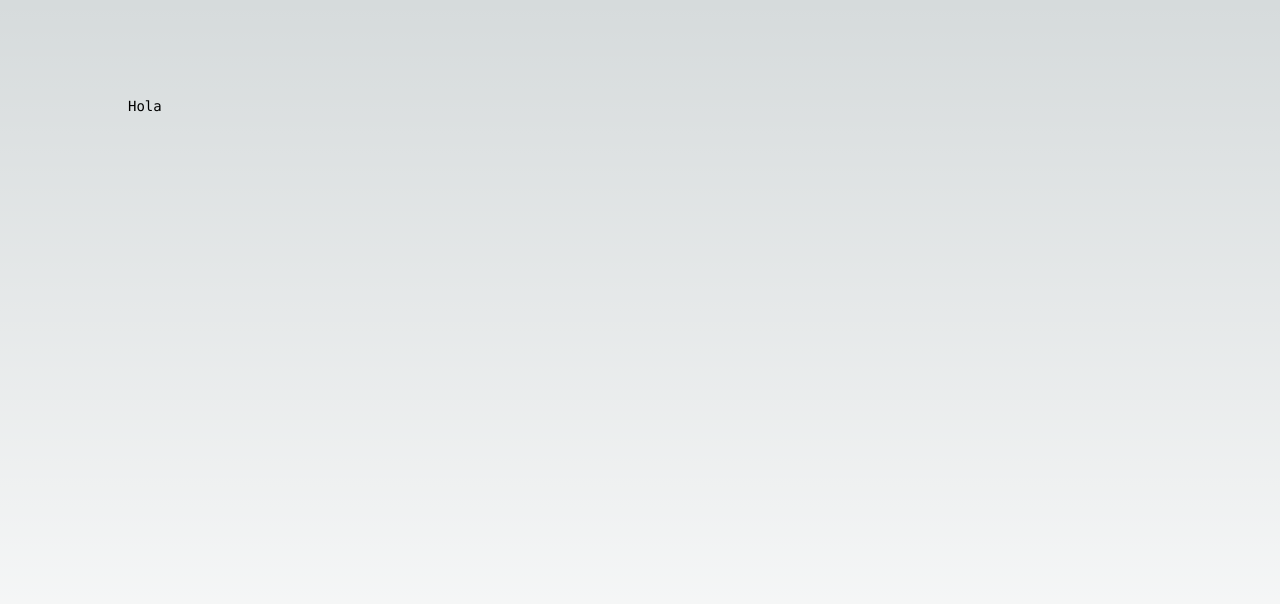
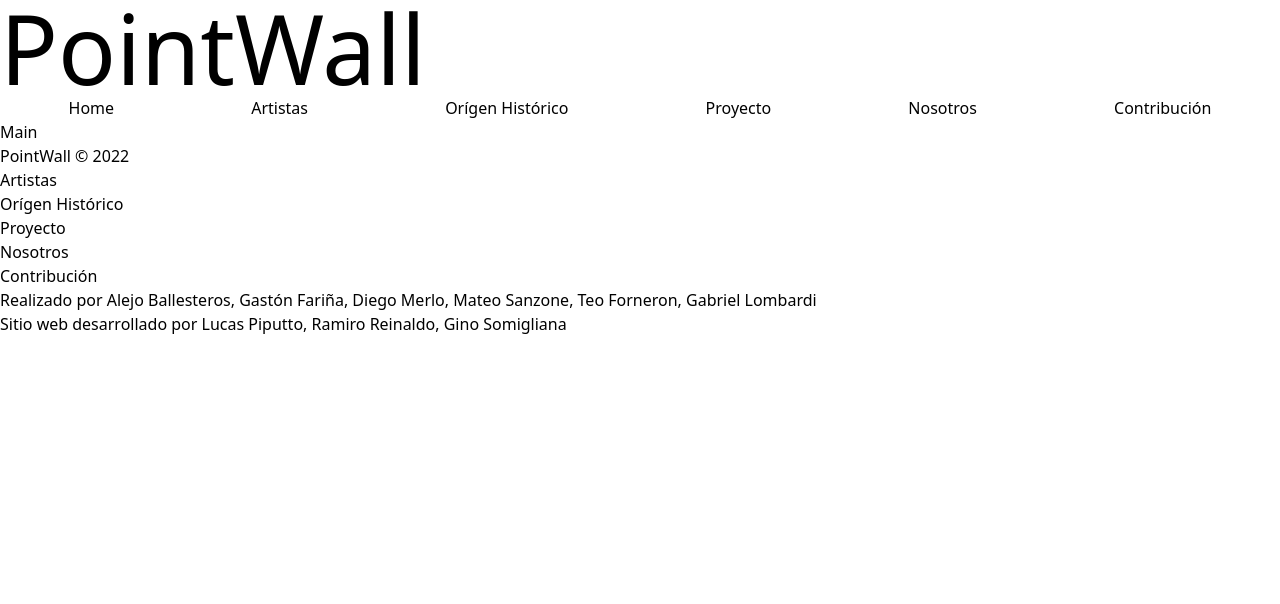
Before and after one commit to PointWall/pointwall, a Next.js app: page / in a window 1280 px wide. Shown: the top 604 px of the page. Built offline with nearby package versions, Linux system fonts and the light colour scheme.

Commit message:
Create first components and pages

```diff
--- a/components/Footer.tsx
+++ b/components/Footer.tsx
@@ -1,3 +1,56 @@
-export default function Footer () {
-  return (<footer>footer</footer>)
+// components
+import Link from 'next/link'
+
+const LINKS = [
+  {
+    name: 'Artistas',
+    url: '/artistas',
+    footerBg: 'red'
+  },
+  {
+    name: 'Orígen Histórico',
+    url: '/origen',
+    footerBg: 'orange'
+  },
+  {
+    name: 'Proyecto',
+    url: '/proyecto',
+    footerBg: 'yellow'
+  },
+  {
+    name: 'Nosotros',
+    url: '/nosotros',
+    footerBg: 'green'
+  },
+  {
+    name: 'Contribución',
+    url: '/contribucion',
+    footerBg: 'pink'
+  }
+]
+
+export default function Footer (): JSX.Element {
+  return (
+    <footer>
+      <div>
+        <div>
+          <p>PointWall © 2022</p>
+        </div>
+        <div>
+          <ul>
+            {LINKS.map((link) => (
+              <li key={link.url}>
+                <Link href={link.url}>{link.name}</Link>
+              </li>
+            ))}
+          </ul>
+        </div>
+      </div>
+      <p>
+        Realizado por Alejo Ballesteros, Gastón Fariña, Diego Merlo, Mateo Sanzone,
+        Teo Forneron, Gabriel Lombardi
+      </p>
+      <p>Sitio web desarrollado por Lucas Piputto, Ramiro Reinaldo, Gino Somigliana</p>
+    </footer>
+  )
 }
--- /dev/null
+++ b/components/Header.tsx
@@ -0,0 +1,66 @@
+import Link from 'next/link'
+
+interface ColorVariant {
+  [key: string]: string
+}
+
+const LINKS = [
+  {
+    name: 'Home',
+    url: '/',
+    color: 'red'
+  },
+  {
+    name: 'Artistas',
+    url: '/artistas',
+    color: 'orange'
+  },
+  {
+    name: 'Orígen Histórico',
+    url: '/origen',
+    color: 'yellow'
+  },
+  {
+    name: 'Proyecto',
+    url: '/proyecto',
+    color: 'green'
+  },
+  {
+    name: 'Nosotros',
+    url: '/nosotros',
+    color: 'sky'
+  },
+  {
+    name: 'Contribución',
+    url: '/contribucion',
+    color: 'pink'
+  }
+]
+
+export default function Header (): JSX.Element {
+  const colorVariants: ColorVariant = {
+    red: 'hover:text-red-500 after:bg-red-500',
+    orange: 'hover:text-orange-500 after:bg-orange-500',
+    yellow: 'hover:text-yellow-500 after:bg-yellow-500',
+    green: 'hover:text-green-500 after:bg-green-500',
+    sky: 'hover:text-sky-500 after:bg-sky-500',
+    pink: 'hover:text-pink-500 after:bg-pink-500'
+  }
+
+  return (
+    <header>
+      <h1 className='text-8xl'>PointWall</h1>
+      <nav>
+        <ul className='flex justify-around w-full'>
+          {LINKS.map((link) => (
+            <li key={link.name}>
+              <Link href={link.url} className={`nav-link ${colorVariants[link.color]} transition`}>
+                {link.name}
+              </Link>
+            </li>
+          ))}
+        </ul>
+      </nav>
+    </header>
+  )
+}
--- a/pages/_app.tsx
+++ b/pages/_app.tsx
@@ -1,6 +1,6 @@
 import '@/styles/globals.css'
-import type { AppProps } from 'next/app'
+import type { AppProps } from 'next/app' // eslint-disable-line
 
-export default function App({ Component, pageProps }: AppProps) {
+export default function App ({ Component, pageProps }: AppProps): JSX.Element {
   return <Component {...pageProps} />
 }
--- a/pages/_document.tsx
+++ b/pages/_document.tsx
@@ -1,8 +1,8 @@
 import { Html, Head, Main, NextScript } from 'next/document'
 
-export default function Document() {
+export default function Document (): JSX.Element {
   return (
-    <Html lang="en">
+    <Html lang='es'>
       <Head />
       <body>
         <Main />
--- /dev/null
+++ b/pages/artistas.tsx
@@ -0,0 +1,3 @@
+export default function Page (): JSX.Element {
+  return (<div>Artistas</div>)
+}
--- /dev/null
+++ b/pages/contribucion.tsx
@@ -0,0 +1,3 @@
+export default function Page (): JSX.Element {
+  return (<div>Contribución</div>)
+}
--- a/pages/index.tsx
+++ b/pages/index.tsx
@@ -1,14 +1,21 @@
 // import Image from 'next/image'
 // import { Inter } from 'next/font/google'
+import Footer from '@/components/Footer'
+import Header from '@/components/Header'
+import React from 'react'
 
 // const inter = Inter({ subsets: ['latin'] })
 
-export default function Home () {
+export default function Home (): JSX.Element {
   return (
-    <main className='flex min-h-screen flex-col items-center justify-between p-24'>
-      <div className='z-10 w-full max-w-5xl items-center justify-between font-mono text-sm lg:flex'>
-        Hola
+    <>
+      <div className='selection:bg-black selection:text-white'>
+        <Header />
+        <main className=''>
+          <p>Main</p>
+        </main>
+        <Footer />
       </div>
-    </main>
+    </>
   )
 }
--- /dev/null
+++ b/pages/nosotros.tsx
@@ -0,0 +1,3 @@
+export default function Page (): JSX.Element {
+  return (<div>Nosotros</div>)
+}
--- /dev/null
+++ b/pages/origen.tsx
@@ -0,0 +1,3 @@
+export default function Page (): JSX.Element {
+  return (<div>Origen</div>)
+}
--- /dev/null
+++ b/pages/proyecto.tsx
@@ -0,0 +1,3 @@
+export default function Page (): JSX.Element {
+  return (<div>Proyecto</div>)
+}
--- a/styles/globals.css
+++ b/styles/globals.css
@@ -6,22 +6,64 @@
   --foreground-rgb: 0, 0, 0;
   --background-start-rgb: 214, 219, 220;
   --background-end-rgb: 255, 255, 255;
+  --selection-background: 255, 255, 255;
+  --selection-foreground: 0, 0, 0;
 }
 
-@media (prefers-color-scheme: dark) {
+/* @media (prefers-color-scheme: dark) {
   :root {
     --foreground-rgb: 255, 255, 255;
     --background-start-rgb: 0, 0, 0;
     --background-end-rgb: 0, 0, 0;
   }
-}
+} */
 
 body {
   color: rgb(var(--foreground-rgb));
-  background: linear-gradient(
-      to bottom,
-      transparent,
-      rgb(var(--background-end-rgb))
-    )
-    rgb(var(--background-start-rgb));
+  background: linear-gradient(var(--background-end-rgb));
 }
+
+/* ::selection {
+  color: var(--selection-foreground);
+  background: var(--selection-background);
+} */
+
+.nav-link {
+  position: relative;
+}
+
+.nav-link::after {
+  content: '';
+  position: absolute;
+  width: 0%;
+  height: 3px;
+  background-color: black;
+  bottom: 0;
+  left: 50%;
+  translate: -50%;
+  transition: width ease .3s;
+  z-index: -1;
+}
+
+.nav-link:hover::after {
+  animation-name: linkAnimation;
+  animation-duration: 1s;
+  animation-fill-mode: both;
+  width: 100%;
+}
+
+
+@keyframes linkAnimation {
+  0% {
+    width: 0%;
+  }
+
+  50% {
+    width: 100%;
+    height: 3px;
+  }
+
+  100% {
+    height: 100%;
+  }
+}
```
Also changed, not shown: public/images/PointWall.png (added).
